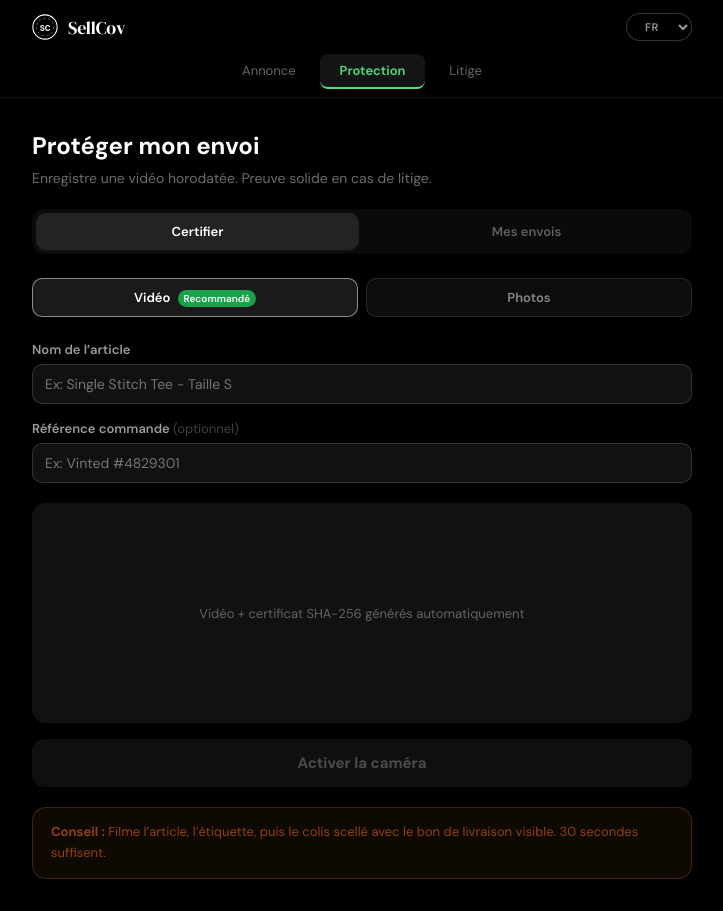
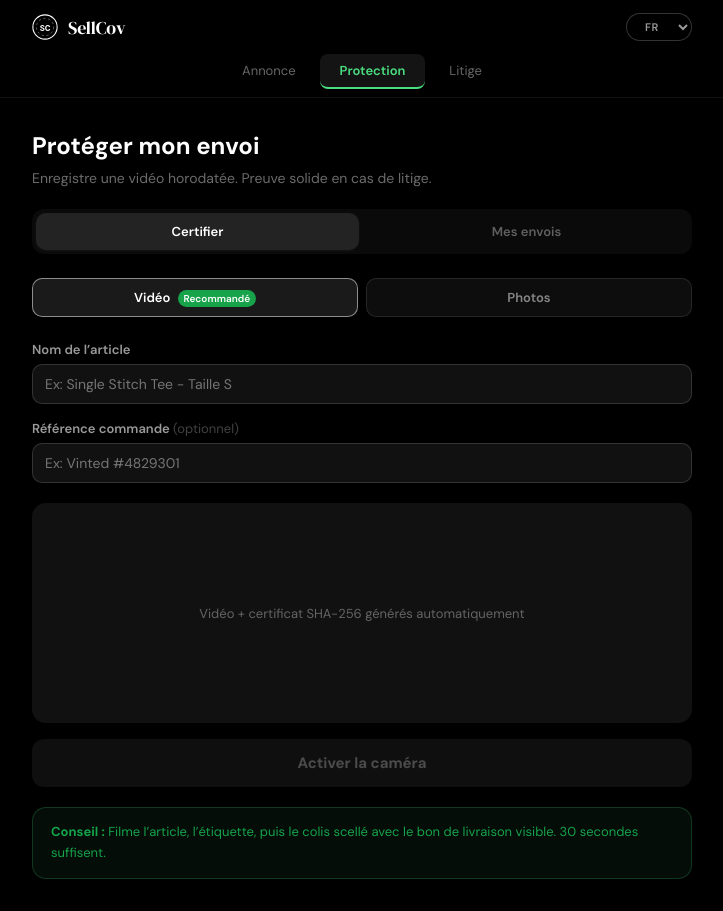
Before and after one commit to WRONIKOWSKY/sellguard, a Next.js app in the folder sellguard/: page /protection in a window 1280 px wide. Shown: the whole page, without its empty margins (278-1001 px from the left). Built offline with nearby package versions, Linux system fonts and the light colour scheme.

Commit message:
Update protection.js

```diff
--- a/sellguard/pages/protection.js
+++ b/sellguard/pages/protection.js
@@ -279,8 +279,8 @@ export default function Protection() {
           })}
         </div>
 
-        <div style={{ background: "rgba(251,146,60,0.06)", border: "0.5px solid rgba(251,146,60,0.2)", borderRadius: 14, padding: "14px 18px", marginBottom: 16 }}>
-          <p style={{ fontSize: 13, color: "#92400E", lineHeight: 1.6 }}>
+        <div style={{ background: "rgba(74,222,128,0.06)", border: "0.5px solid rgba(74,222,128,0.2)", borderRadius: 14, padding: "14px 18px", marginBottom: 16 }}>
+          <p style={{ fontSize: 13, color: "#16A34A", lineHeight: 1.6 }}>
             {tx({fr:"Tu pourras ajouter ton numéro de suivi et ta preuve de dépôt plus tard depuis l'onglet \"Mes envois\".", en:"You can add your tracking number and deposit receipt later from the \"My shipments\" tab.", es:"Puedes añadir tu número de seguimiento y recibo de depósito más tarde desde la pestaña \"Mis envíos\".", it:"Puoi aggiungere il numero di tracciamento e la ricevuta di deposito più tardi dalla scheda \"Le mie spedizioni\"."})}
           </p>
         </div>
@@ -510,8 +510,8 @@ export default function Protection() {
                   </div>
                 )}
 
-                <div style={{ background: "rgba(251,146,60,0.06)", border: "0.5px solid rgba(251,146,60,0.2)", borderRadius: 14, padding: "14px 18px" }}>
-                  <p style={{ fontSize: 13, color: "#92400E", lineHeight: 1.6 }}><strong>{tx({fr:"Conseil :", en:"Tip:", es:"Consejo:", it:"Consiglio:"})}</strong> {p.tips}</p>
+                <div style={{ background: "rgba(74,222,128,0.06)", border: "0.5px solid rgba(74,222,128,0.2)", borderRadius: 14, padding: "14px 18px" }}>
+                  <p style={{ fontSize: 13, color: "#16A34A", lineHeight: 1.6 }}><strong>{tx({fr:"Conseil :", en:"Tip:", es:"Consejo:", it:"Consiglio:"})}</strong> {p.tips}</p>
                 </div>
               </>
             )}
```
